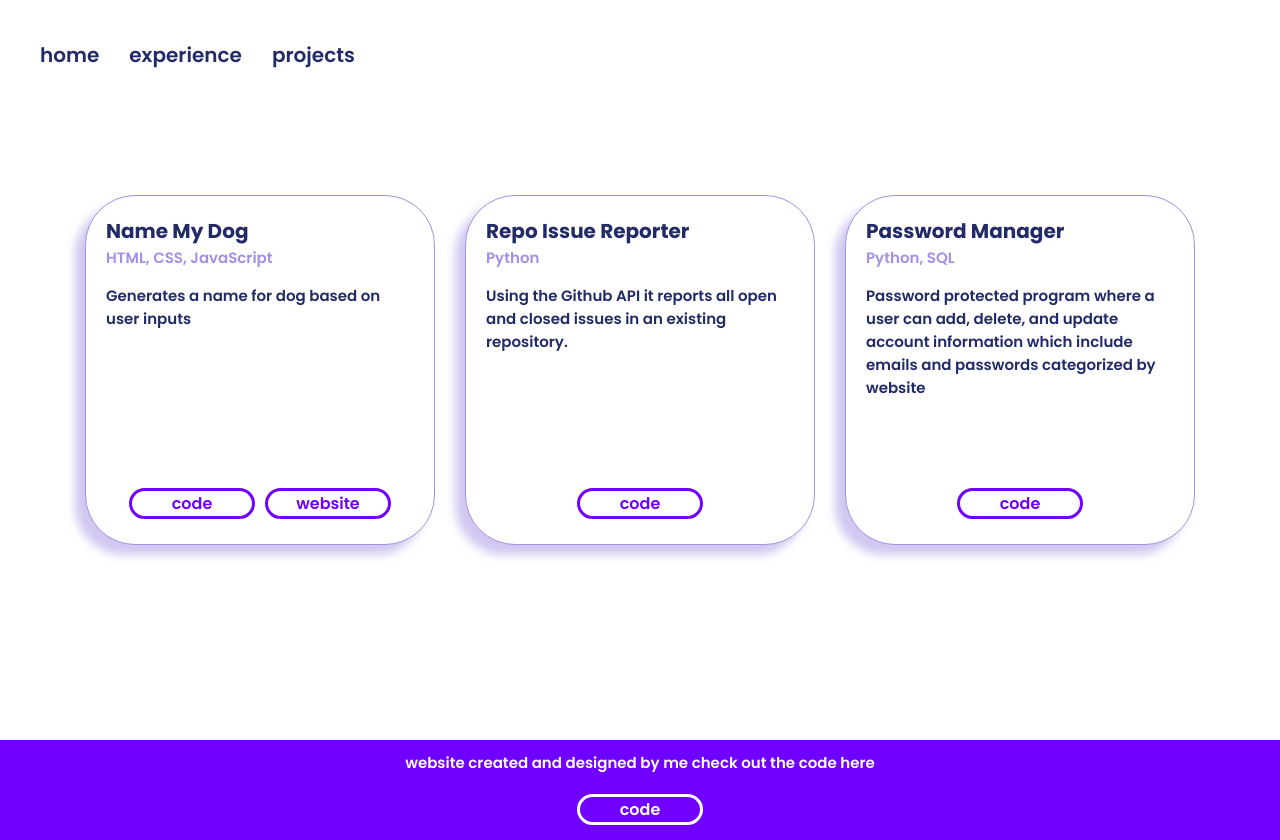
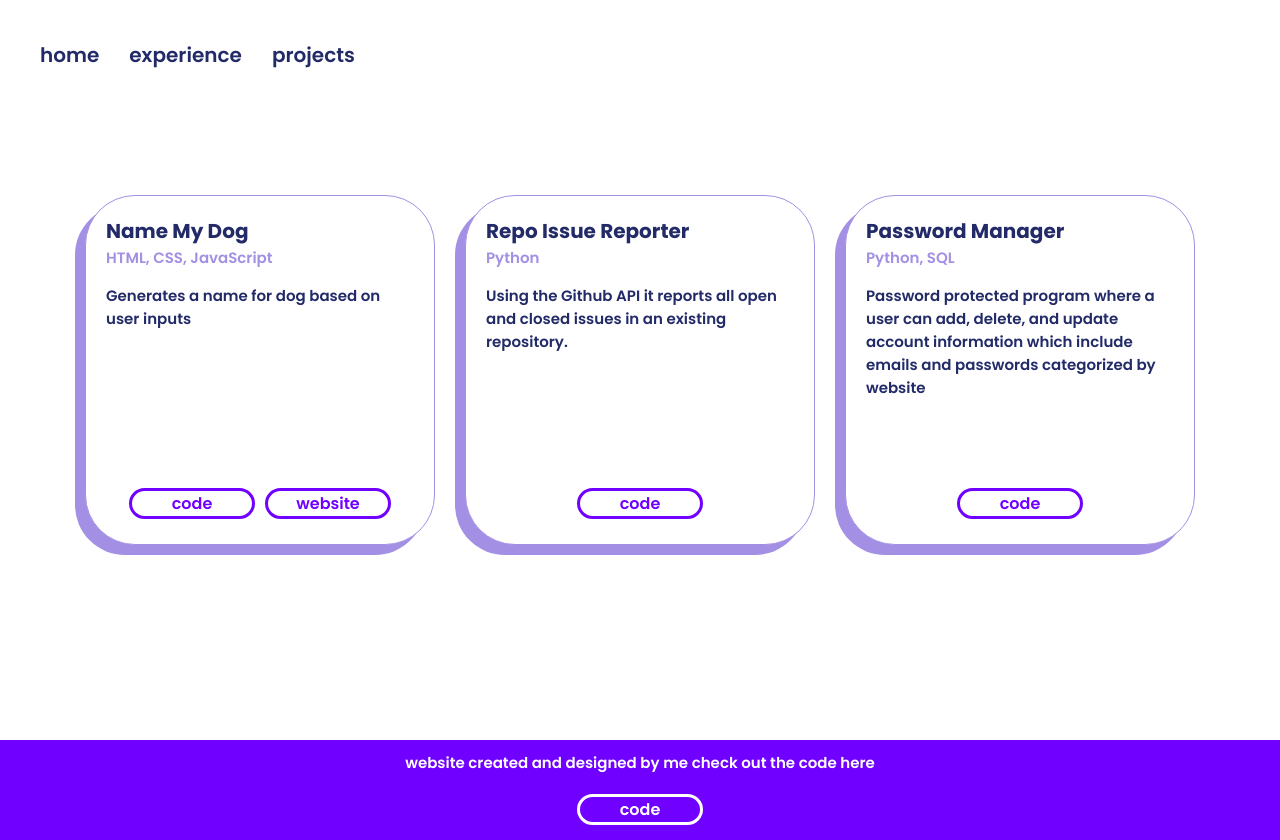
Before and after one commit to amreesalmonte/personal-webapp, a React (Create React App) app: page /projects in a window 1280 px wide. Built offline with nearby package versions, Linux system fonts and the light colour scheme.

Commit message:
changed box shadow

```diff
--- a/src/styling/Card.css
+++ b/src/styling/Card.css
@@ -8,7 +8,7 @@
     background: white;
     border: 1px solid var(--sec-color);
     box-sizing: border-box;
-    box-shadow: -10px 10px 10px rgba(163, 144, 228, 0.5);
+    box-shadow: -10px 10px var(--sec-color);
     border-radius: 50px;
 }
 
```
